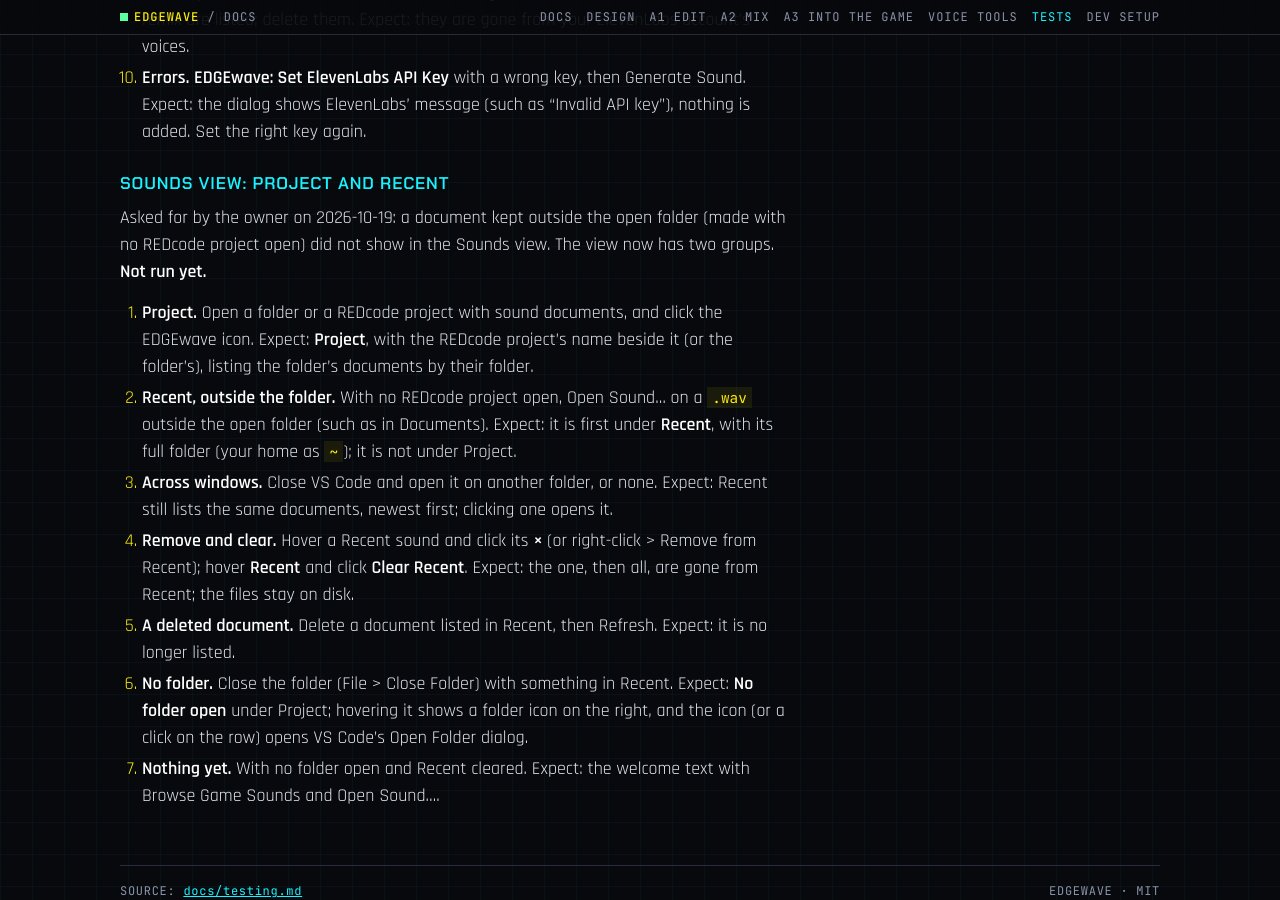
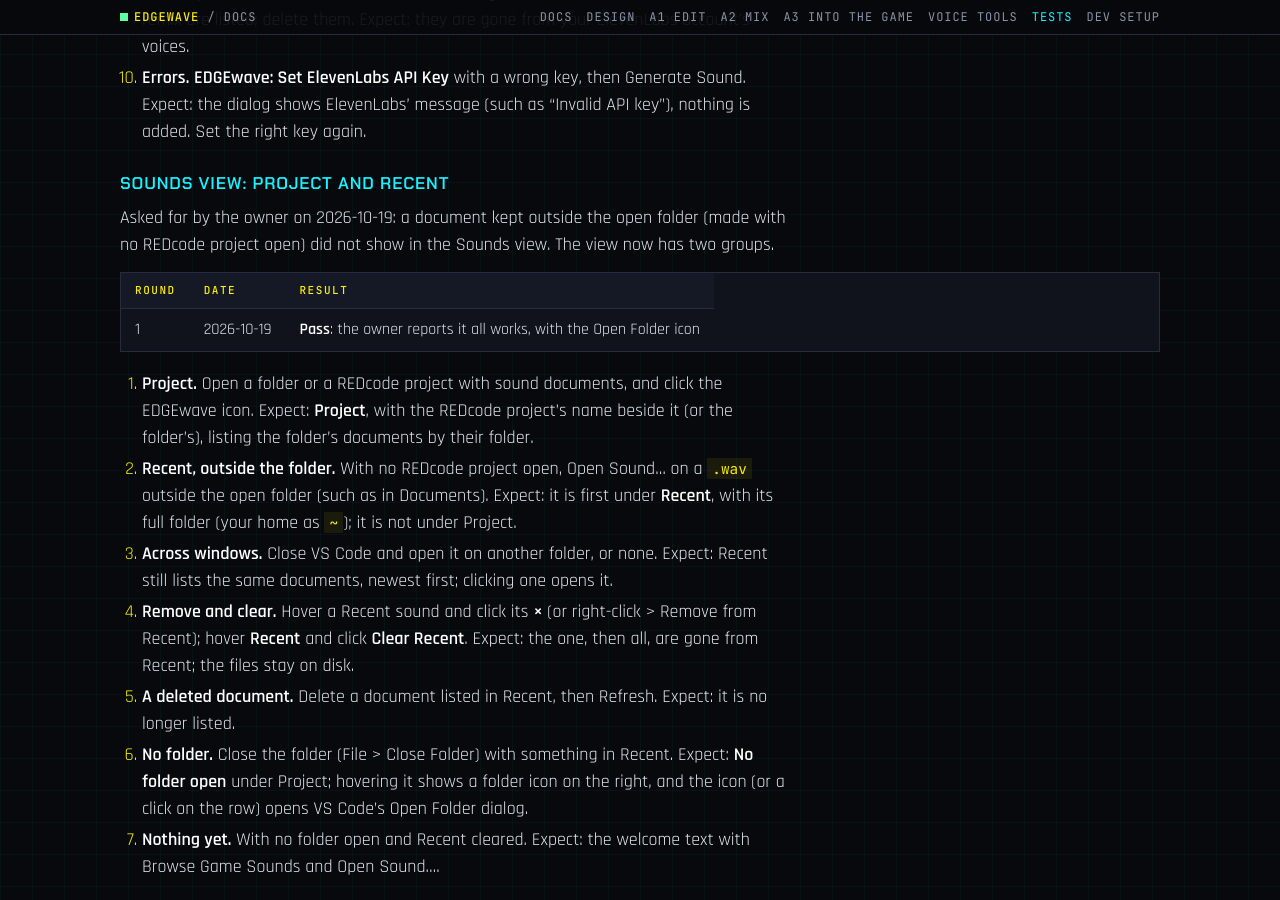
Before and after one commit to Edgemodders/EDGEwave, a Jekyll site: the page built from docs/testing.md, in a window 1280 px wide and 900 px high, scrolled down 9386 px. Built offline with Jekyll 4.4.1, drawn with Linux system fonts in a browser that asks for light colours; our own code applies the rules of GitHub Pages for plain Markdown files; some of the changed text lies outside the part shown.

Commit message:
Tests: the Sounds view's hand test passed (2026-10-19)
Co-Authored-By: Claude Opus 5.5 <noreply@anthropic.com>

```diff
--- a/docs/testing.md
+++ b/docs/testing.md
@@ -15,7 +15,7 @@ Last updated 2026-10-19.
 | [A2 Mix hand test](#a2-mix) | By hand, F5 | A2 | 2026-10-18 | Pass but one finding, fixed; its retest (step 3) pending |
 | [A3 Into the game hand test](#a3-into-the-game) | By hand, F5 and in the game | A3 | Not run | |
 | [V1 Voice tools hand test](#v1-voice-tools) | By hand, with an ElevenLabs key (spends credits) | V1 | Not run | |
-| [Sounds view: Project and Recent hand test](#sounds-view-project-and-recent) | By hand, F5 | A1 | Not run | |
+| [Sounds view: Project and Recent hand test](#sounds-view-project-and-recent) | By hand, F5 | A1 | 2026-10-19 | Pass |
 
 ## Automated
 
@@ -192,7 +192,11 @@ What is built: [V1 Voice tools](voice-tools.html). **Not run yet.** Needs an Ele
 
 ### Sounds view: Project and Recent
 
-Asked for by the owner on 2026-10-19: a document kept outside the open folder (made with no REDcode project open) did not show in the Sounds view. The view now has two groups. **Not run yet.**
+Asked for by the owner on 2026-10-19: a document kept outside the open folder (made with no REDcode project open) did not show in the Sounds view. The view now has two groups.
+
+| Round | Date | Result |
+|---|---|---|
+| 1 | 2026-10-19 | **Pass**: the owner reports it all works, with the Open Folder icon |
 
 1. **Project.** Open a folder or a REDcode project with sound documents, and click the EDGEwave icon. Expect: **Project**, with the REDcode project's name beside it (or the folder's), listing the folder's documents by their folder.
 2. **Recent, outside the folder.** With no REDcode project open, Open Sound… on a `.wav` outside the open folder (such as in Documents). Expect: it is first under **Recent**, with its full folder (your home as `~`); it is not under Project.
```
